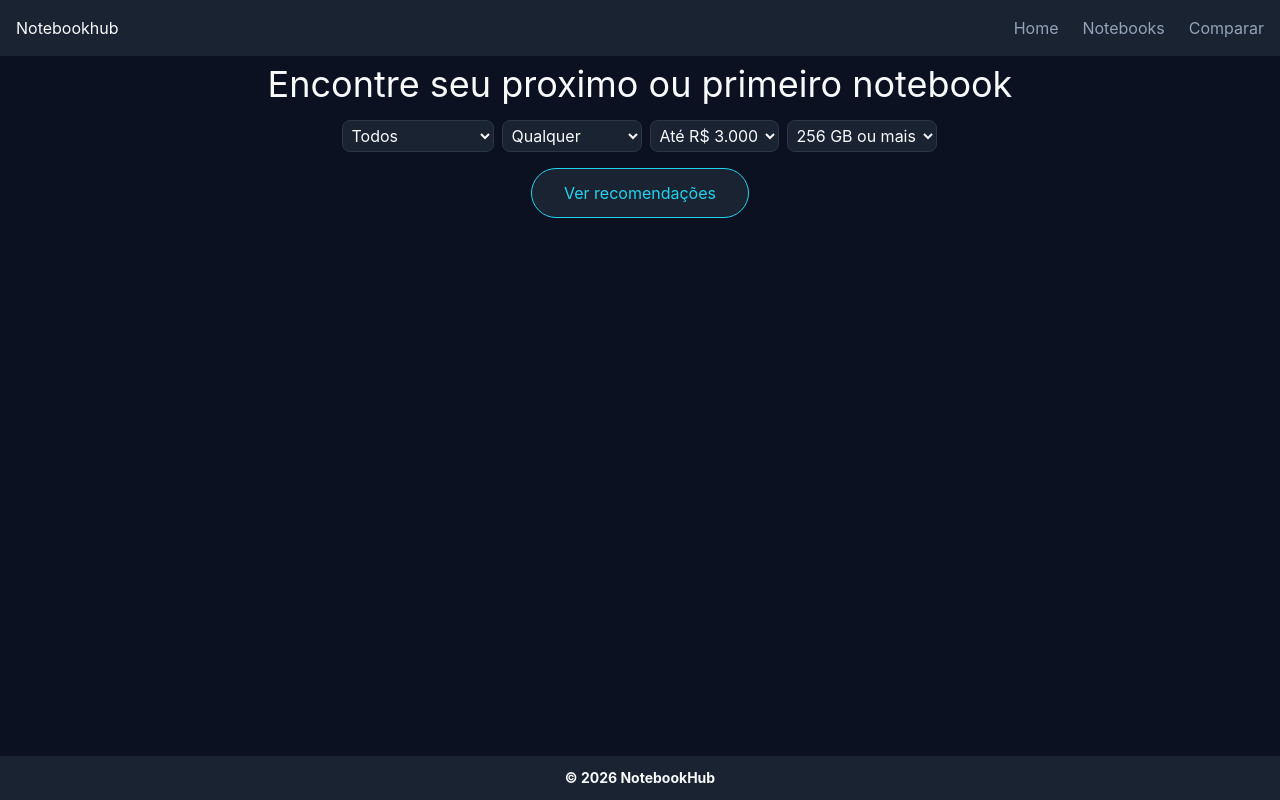
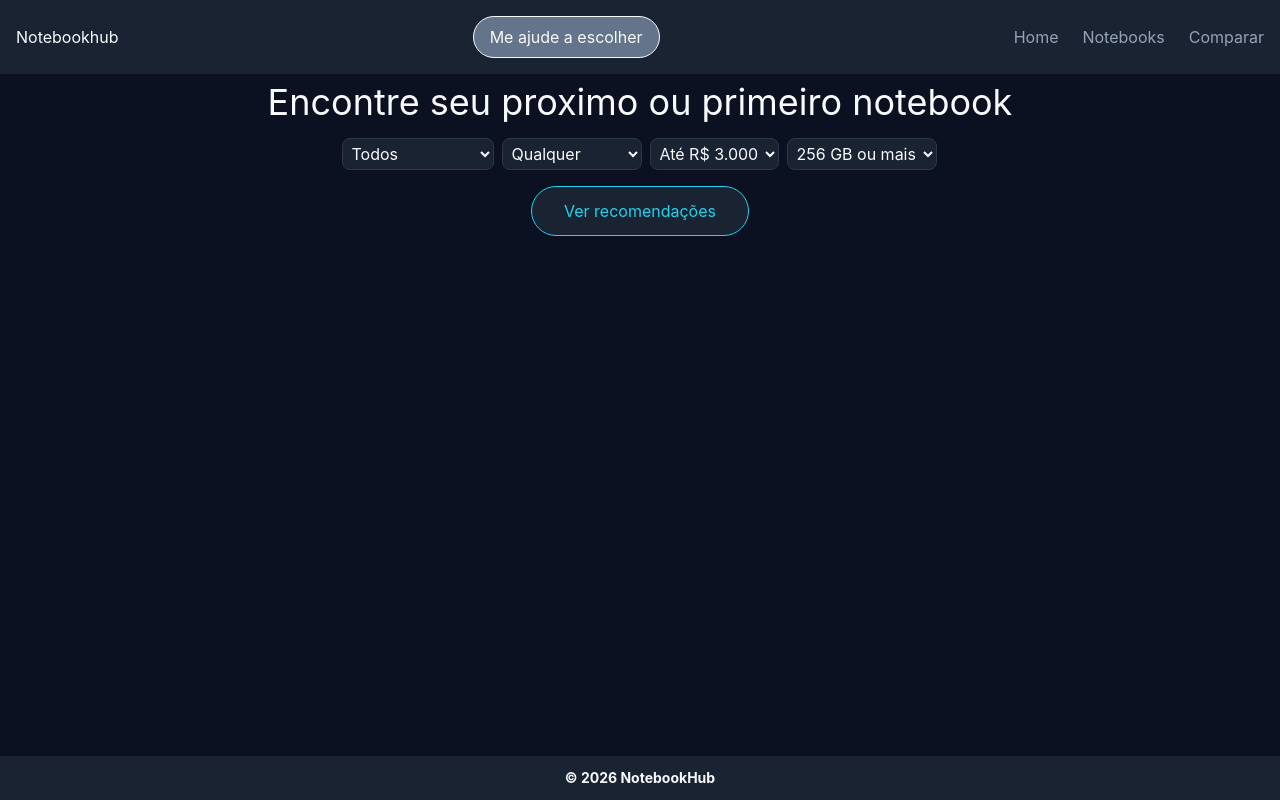
Before and after one commit to alessandrocamargo/notebookhub, a React (Vite) app: page /recomendacao in a window 1280 px wide. Built offline with nearby package versions, Linux system fonts and the light colour scheme.

Commit message:
feat: adiciona CTA de recomendacao na navbar

```diff
--- a/src/components/Navbar.jsx
+++ b/src/components/Navbar.jsx
@@ -1,15 +1,19 @@
 import { Link } from "react-router-dom"
 import { useState } from "react"
-import {X, Menu} from "lucide-react"
+import { X, Menu } from "lucide-react"
 export default function Navbar() {
     const [isMenuOpen, setIsMenuOpen] = useState(false)
     return (
         <header className="bg-surface flex flex-wrap items-center justify-between px-4 py-4">
             <h1 className="text-ink-primary"><Link to="/">Notebookhub</Link></h1>
+            <Link to="/recomendacao" className="rounded-full border bg-secondary px-4 py-2 text-ink-primary transition hover:bg-primary hover:text-white">
+                Me ajude a escolher
+            </Link>
             {/*Botão Hamburguer - só aparece no mobile*/}
             <button className="md:hidden" onClick={() => setIsMenuOpen(!isMenuOpen)}>
                 {isMenuOpen ? <X /> : <Menu />}
             </button>
+
             {/* Links - visiveis sempre no desk, condicionalmente no mobile*/}
             <nav className={`${isMenuOpen ? "block w-full" : "hidden"} md:block`}>
                 <ul className={`flex ${isMenuOpen ? "flex-col gap-1" : "gap-6"} text-ink-secondary`}>
--- a/src/pages/RecommendationPage.jsx
+++ b/src/pages/RecommendationPage.jsx
@@ -55,7 +55,7 @@ export default function RecommendatioPage() {
         <div className="space-y-3 px-1 max-w-7xl mx-auto">
             {!showResults ? (
                 <>
-                    <h1 className="text-ink-primary text-4xl">Encontre seu proximo ou primeiro notebook</h1>
+                    <h1 className="text-ink-primary text-4xl text-center">Encontre seu proximo ou primeiro notebook</h1>
                     <div className="p-1 rounded-lg flex flex-wrap gap-2 justify-center items-center">
                         <FilterSelect value={answers.category} onChange={(value) => setAnswers({ ...answers, category: value })} options={categoryOptions} />
                         <FilterSelect value={answers.gpuType} onChange={(value) => setAnswers({ ...answers, gpuType: value })} options={gpuOptions} />
```
